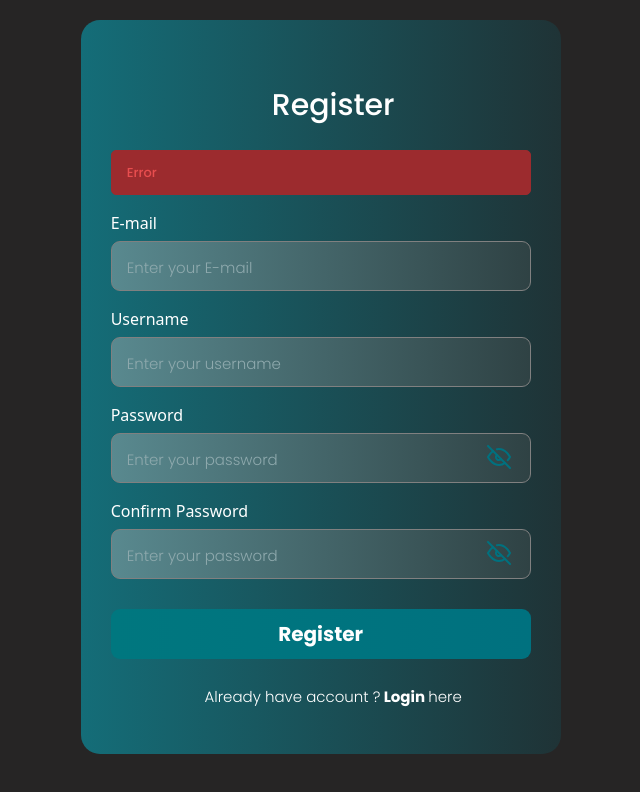
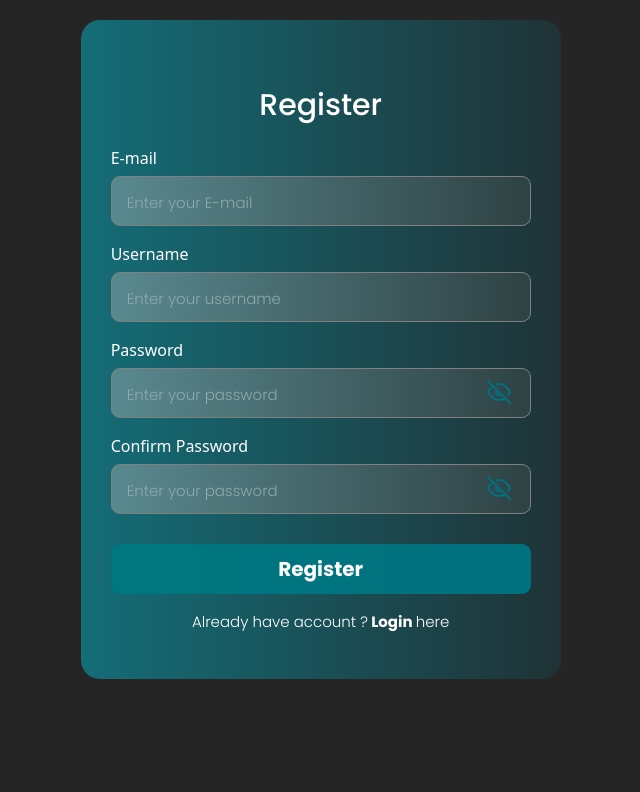
Before and after one commit to tuongioe/Smart_Scheduler, a React (Create React App) app in the folder smart-scheduler-frontend/: page /register in a window 1280 px wide. Shown: the top 792 px of the page, without its empty margins (346-986 px from the left). Built offline with nearby package versions, Linux system fonts and the light colour scheme.

Commit message:
update : added login and register

```diff
--- a/smart-scheduler-frontend/src/App.js
+++ b/smart-scheduler-frontend/src/App.js
@@ -11,7 +11,7 @@ const App = () => {
         <div className="flex flex-col md:flex-row md:h-screen">
           <div className="w-full md:w-10/12">
             <Routes>
-              <Route element={<LoginPage />} index="true" />
+              <Route path="/login" element={<LoginPage />} index="true" />
               <Route path="/register" element={<RegisterPage />} />
               <Route path="/calendar" element={<Calendar />} />
               <Route path="/ai" element={<AIScheduler />} />
--- a/smart-scheduler-frontend/src/assets/User.css
+++ b/smart-scheduler-frontend/src/assets/User.css
@@ -100,13 +100,15 @@ body {
 }
 
 .error_notification {
-  font-size: 13px;
+  font-size: 15px;
   font-weight: 500;
   margin: auto;
-  color: #e84e4f;
+  color: #e77e80;
+  line-height: 1.5;
   background-color: #9c2b2e;
   padding: 15px;
   border-radius: 5px;
+  text-align: center;
   border: solid 1px #9c2b2e;
 }
 
@@ -128,14 +130,6 @@ body {
 
 .Login__Button:hover {
   filter: brightness(80%);
-}
-
-p {
-  font-family: 'Poppins', sans-serif;
-  font-size: 20px;
-  margin-left: 75px;
-  margin-top: 30px;
-  color: white;
 }
 
 .Login__Block {
@@ -208,6 +202,7 @@ p {
 }
 
 .Login__Text {
+  margin-top: 20px;
   font-family: 'Poppins', sans-serif;
   font-weight: 300;
   text-align: center;
@@ -252,14 +247,6 @@ h1 {
   font-size: 40px;
   font-weight: bolder;
   padding-top: 20px;
-  margin-left: 25px;
-}
-
-p {
-  font-family: 'Poppins', sans-serif;
-  color: white;
-  font-size: 20px;
-  margin-left: 25px;
 }
 
 .Activity__Block {
--- a/smart-scheduler-frontend/src/pages/LoginPage.js
+++ b/smart-scheduler-frontend/src/pages/LoginPage.js
@@ -4,12 +4,18 @@ import { FiEye, FiEyeOff } from 'react-icons/fi';
 import React, { useState } from 'react';
 import axios, { Axios } from 'axios';
 import { Link } from 'react-router-dom';
+import { useNavigate } from 'react-router-dom';
 
 function LoginPage() {
-  const [showPassword, setShowPassword] = useState(false);
+  const navigate = useNavigate();
+  const [showPassword, setShowPassword] = useState({});
   const [error, setError] = useState();
   const togglePasswordVisibility = () => {
     setShowPassword((prevShowPassword) => !prevShowPassword);
+  };
+
+  const resetError = () => {
+    setError(null);
   };
   const loginHandler = async (e) => {
     e.preventDefault();
@@ -27,9 +33,14 @@ function LoginPage() {
           headers: { 'Content-Type': 'application/json' },
         }
       );
-      const resData = response.data;
+
+      localStorage.setItem('token', response.data.data.token);
     } catch (e) {
-      console.log(e.response.data);
+      setError({
+        msg: e.response.data.message,
+        email: e.response.data.email,
+        password: e.response.data.password,
+      });
     }
   };
   return (
@@ -39,13 +50,20 @@ function LoginPage() {
       style={{ backgroundImage: 'linear-gradient(to right, #146D78, #1F3336)' }}
     >
       <h1>Login</h1>
-      <p className="error_notification">Error</p>
+      {error && (
+        <p className="error_notification">
+          {error.msg && <p>{error.msg}</p>}
+          {error.email && <p>{error.email}</p>}
+          {error.password && <p>{error.password}</p>}
+        </p>
+      )}
       <div className="Login__Input">
         <label htmlFor="email">E-mail</label>
         <input
           type="text"
           id="email"
           placeholder="Enter your E-mail"
+          onChange={resetError}
           style={{
             backgroundImage: 'linear-gradient(to right, #59898F, #2F4244)',
           }}
@@ -57,6 +75,8 @@ function LoginPage() {
           type={showPassword ? 'text' : 'password'}
           id="password"
           placeholder="Enter your password"
+          autoComplete={false}
+          onChange={resetError}
           style={{
             backgroundImage: 'linear-gradient(to right, #59898F, #2F4244)',
           }}
--- a/smart-scheduler-frontend/src/pages/RegisterPage.js
+++ b/smart-scheduler-frontend/src/pages/RegisterPage.js
@@ -1,11 +1,15 @@
 import '../assets/User.css';
 import { FiEye, FiEyeOff } from 'react-icons/fi';
 import React, { useState } from 'react';
+import { useNavigate } from 'react-router-dom';
 import { Link } from 'react-router-dom';
+import axios from 'axios';
 
 function RegisterPage() {
+  const navigate = useNavigate();
   const [showPassword, setShowPassword] = useState(false);
   const [showConfirmPassword, setShowConfirmPassword] = useState(false);
+  const [error, setError] = useState();
 
   const togglePasswordVisibility = () => {
     setShowPassword((prevShowPassword) => !prevShowPassword);
@@ -17,19 +21,63 @@ function RegisterPage() {
     );
   };
 
+  const resetError = () => {
+    setError(null);
+  };
+
+  const signUpHandler = async (e) => {
+    e.preventDefault();
+    const email = e.target.elements['email'].value;
+    const username = e.target.elements['username'].value;
+    console.log(username);
+    const password = e.target.elements['password'].value;
+
+    const formData = new FormData();
+    formData.append('email', email);
+    formData.append('password', password);
+    formData.append('userName', username);
+    try {
+      const response = await axios.post(
+        `${process.env.REACT_APP_SERVER_URL}sign-up`,
+        formData,
+        {
+          headers: { 'Content-Type': 'application/json' },
+        }
+      );
+      navigate('/login');
+    } catch (e) {
+      setError({
+        msg: e.response.data.message,
+        email: e.response.data.email,
+        username: e.response.data.userName,
+        password: e.response.data.password,
+      });
+    }
+  };
+
   return (
     <form
       className="Register__Block"
+      onSubmit={signUpHandler}
       style={{ backgroundImage: 'linear-gradient(to right, #146D78, #1F3336)' }}
     >
       <h1>Register</h1>
-      <p className="error_notification">Error</p>
+      {error && (
+        <p className="error_notification">
+          {error.msg && <p>{error.msg}</p>}
+          {error.email && <p>{error.email}</p>}
+          {error.username && <p>{error.username}</p>}
+          {error.password && <p>{error.password}</p>}
+        </p>
+      )}
       <div className="Register__Input">
         <label htmlFor="email">E-mail</label>
         <input
           type="text"
           id="email"
+          name="email"
           placeholder="Enter your E-mail"
+          onChange={resetError}
           style={{
             backgroundImage: 'linear-gradient(to right, #59898F, #2F4244)',
           }}
@@ -39,8 +87,10 @@ function RegisterPage() {
         <label htmlFor="username">Username</label>
         <input
           type="text"
-          id="email"
+          id="username"
+          name="username"
           placeholder="Enter your username"
+          onChange={resetError}
           style={{
             backgroundImage: 'linear-gradient(to right, #59898F, #2F4244)',
           }}
@@ -51,7 +101,10 @@ function RegisterPage() {
         <input
           type={showPassword ? 'text' : 'password'}
           id="password"
+          name="password"
           placeholder="Enter your password"
+          autoComplete={false}
+          onChange={resetError}
           style={{
             backgroundImage: 'linear-gradient(to right, #59898F, #2F4244)',
           }}
@@ -76,6 +129,8 @@ function RegisterPage() {
           type={showConfirmPassword ? 'text' : 'password'}
           id="confirmpassword"
           placeholder="Enter your password"
+          autoComplete={false}
+          onChange={resetError}
           style={{
             backgroundImage: 'linear-gradient(to right, #59898F, #2F4244)',
           }}
@@ -96,6 +151,7 @@ function RegisterPage() {
       </div>
       <button
         className="Register__Button"
+        type="submit"
         style={{
           backgroundImage: 'linear-gradient(to left, #00717F, #00777F)',
         }}
```
Also changed, not shown: 1 other file (tests, documents, lock files or other folders).
